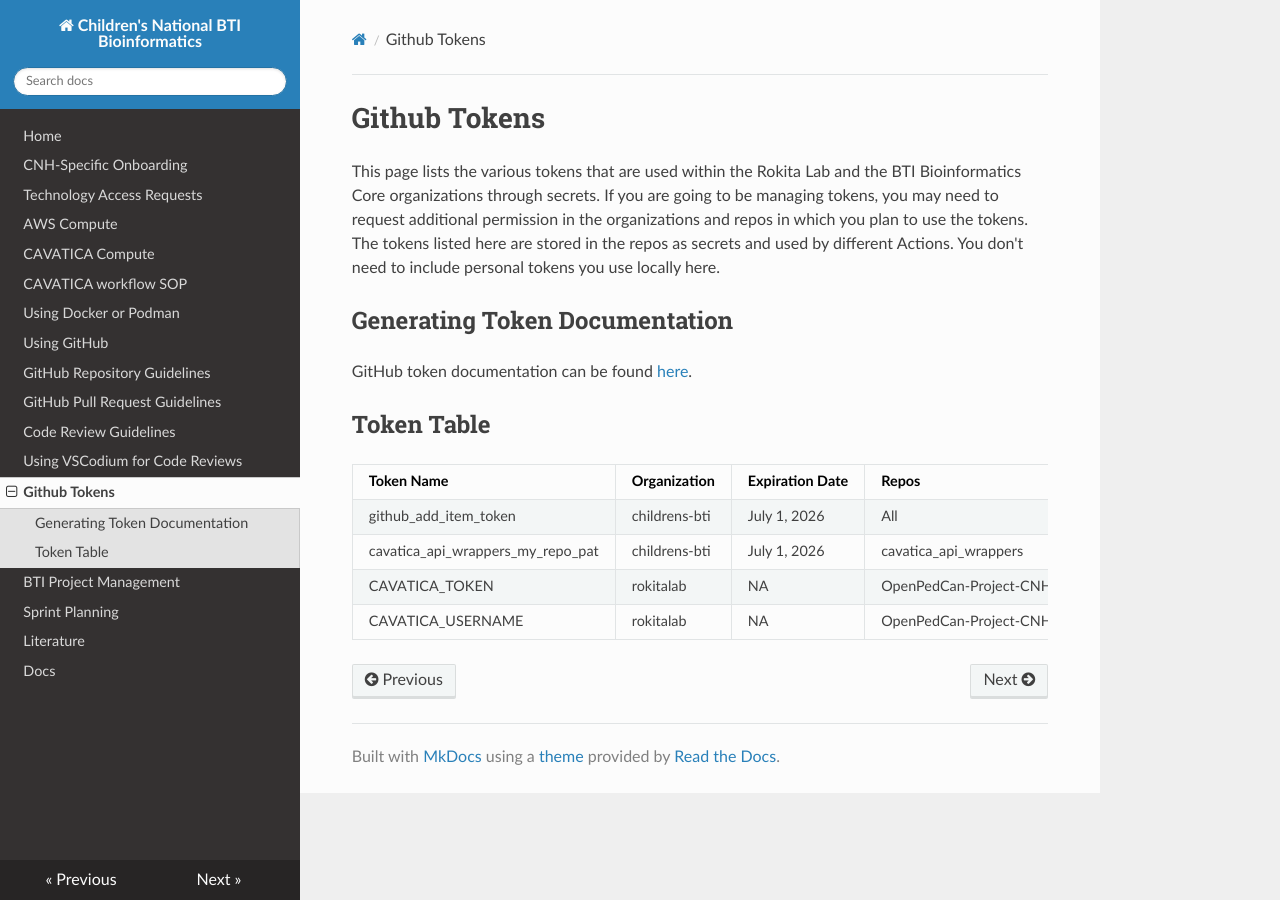
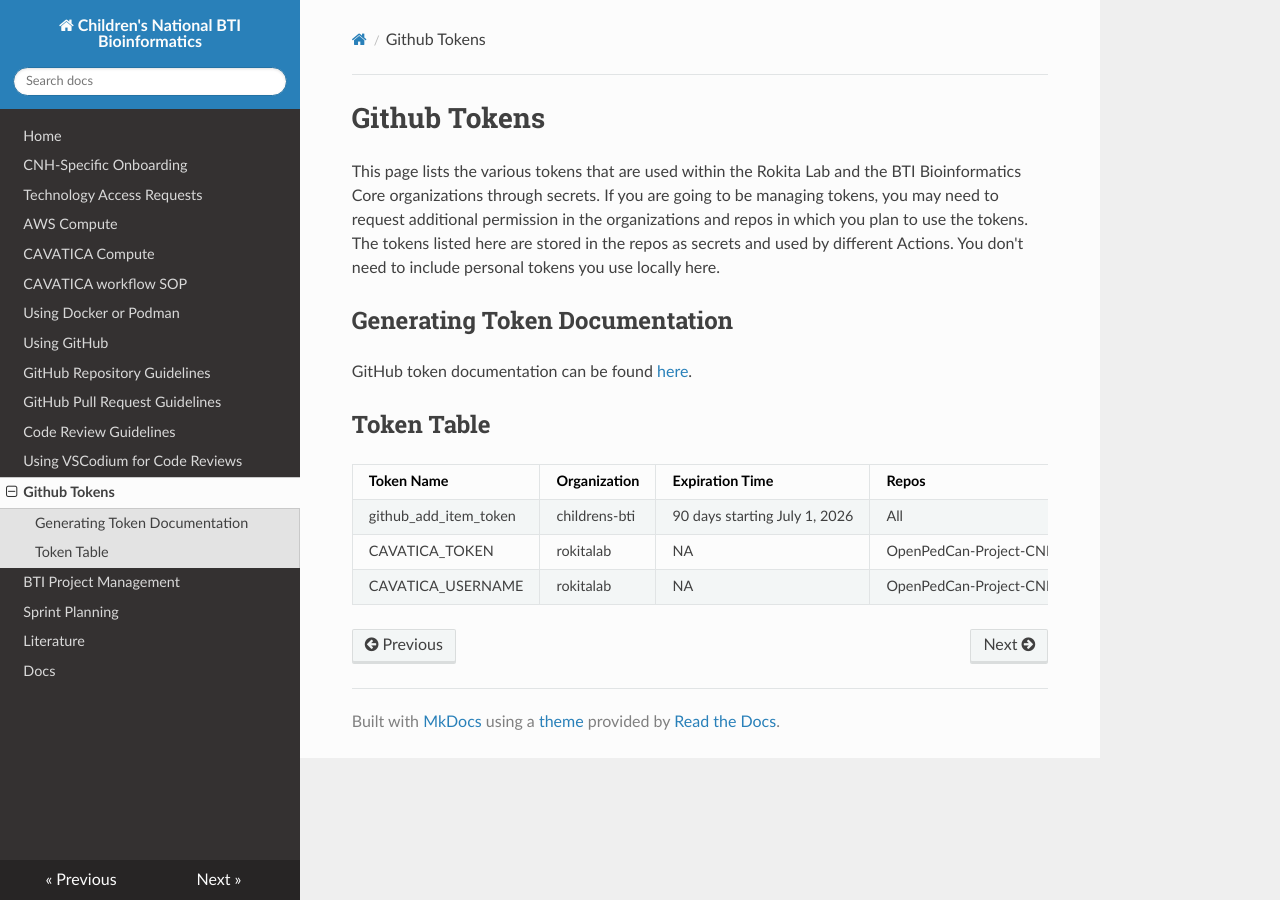
Before and after one commit to childrens-bti/bti-bfx-docs, an MkDocs documentation site: the page built from docs/github-tokens.md, in a window 1280 px wide. Built offline with MkDocs 1.6.1, drawn with Linux system fonts in a browser that asks for light colours; nearby versions of some CDN libraries.

Commit message:
:fire: remove old token

```diff
--- a/docs/github-tokens.md
+++ b/docs/github-tokens.md
@@ -11,9 +11,8 @@
 
 ## Token Table
 
-| Token Name | Organization | Expiration Date | Repos | Name in Repo | Action | Permissions | Notes |
+| Token Name | Organization | Expiration Time | Repos | Name in Repo | Action | Permissions | Notes |
 | ---------- | ------------ | --------------- | ----- | ------------ | ------ | ----------- | ----- |
-| github_add_item_token | childrens-bti | July 1, 2026 | All | ADD_TO_PROJECT_PAT | add-issues-to-project | Organization permissions: Read and Write access to organization projects. Repository permissions: Read access to metadata; Read and Write access to issues and pull requests. | This is an organization level token stored within childrens-bti and rokita-lab
-| cavatica_api_wrappers_my_repo_pat | childrens-bti | July 1, 2026 | cavatica_api_wrappers | MY_REPO_PAT | make-cavatica-project | Repository permissions: Read access to code and metadata. |  |
+| github_add_item_token | childrens-bti | 90 days starting July 1, 2026 | All | ADD_TO_PROJECT_PAT | add-issues-to-project | Organization permissions: Read and Write access to organization projects. Repository permissions: Read access to metadata; Read and Write access to issues and pull requests. | This is an organization level token stored within childrens-bti and rokita-lab
 | CAVATICA_TOKEN | rokitalab | NA | OpenPedCan-Project-CNH | CAVATICA_TOKEN | build and build_and_push | Repository permissions: log into CAVATICA and push docker image. | Value is created on Cavatica not in github.
 | CAVATICA_USERNAME | rokitalab | NA | OpenPedCan-Project-CNH | CAVATICA_USERNAME | build and build_and_push | Repository permissions: log into CAVATICA and push docker image. |  Value is created on Cavatica not in github.
```
